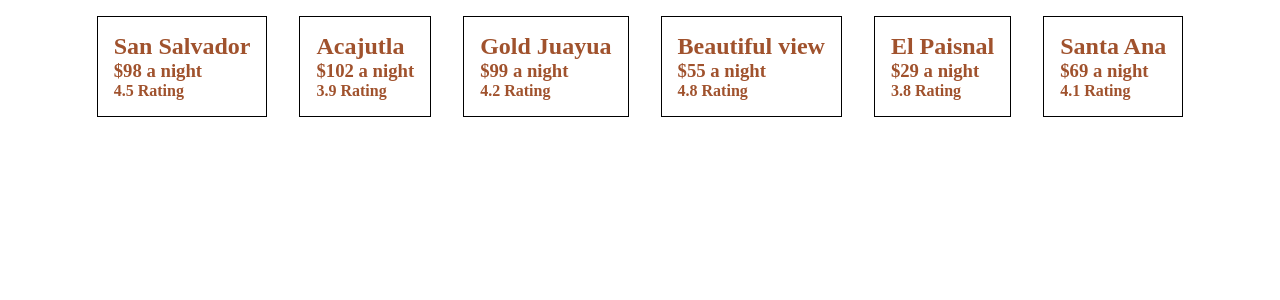
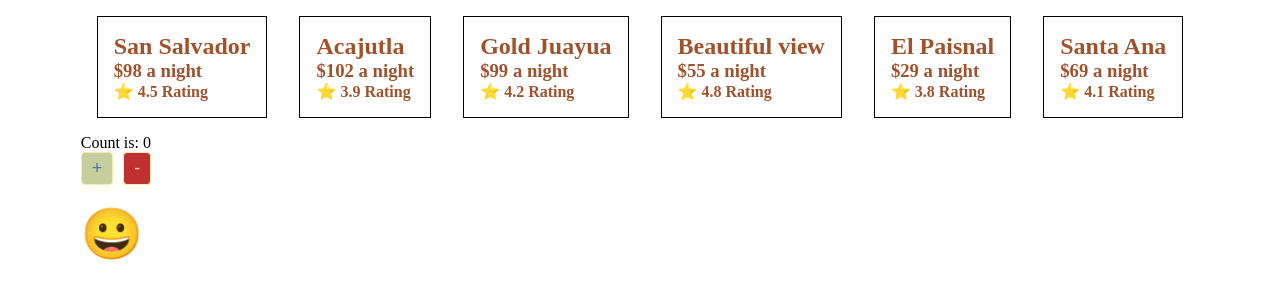
Before and after one commit to wichofly/pokemon_react, a React (Vite) app: page / in a window 1280 px wide. Shown: the top 300 px of the page. Built offline with nearby package versions, Linux system fonts and the light colour scheme.

Commit message:
feat: understanding the use of useState

```diff
--- a/src/App.jsx
+++ b/src/App.jsx
@@ -1,4 +1,6 @@
 import './App.css';
+import Counter from './components/counters/Counter';
+import Toggler from './components/counters/Toggler';
 import PropertyList from './components/properties/PropertyList';
 // import ShoppingList from './components/shopping/ShoppingList';
 // import RandomPokemon from './components/RandomPokemon';
@@ -38,6 +40,8 @@ function App() {
       {/* <ShoppingList items={data} /> */}
 
       <PropertyList properties={properties} />
+      <Counter />
+      <Toggler />
     </>
   );
 }
--- /dev/null
+++ b/src/components/counters/Counter.jsx
@@ -0,0 +1,61 @@
+import { useState } from 'react';
+
+const btn_plus = {
+  padding: '5px 10px',
+  border: '1px solid #F6ECA9',
+  borderRadius: '4px',
+  cursor: 'pointer',
+  fontSize: '18px',
+  backgroundColor: '#C6CF9B',
+  color: '#596FB7',
+};
+
+const btn_decrease = {
+  marginLeft: '10px',
+  padding: '5px 10px',
+  border: '1px solid #F6ECA9',
+  borderRadius: '4px',
+  cursor: 'pointer',
+  fontSize: '18px',
+  backgroundColor: '#BF3131',
+  color: '#EAD196',
+};
+
+const Counter = () => {
+  const [counter, setCounter] = useState(0);
+
+  const increase = () => {
+    setCounter((currentState) => currentState + 1);
+  };
+
+  return (
+    <div>
+      <p>Count is: {counter}</p>
+      <button onClick={increase} style={btn_plus}>
+        +
+      </button>
+      <button
+        onClick={() => setCounter(counter > 0 ? counter - 1 : 0)}
+        style={btn_decrease}
+      >
+        -
+      </button>
+    </div>
+  );
+};
+
+export default Counter;
+
+/*
+ - setCounter(counter + 1) :
+   It shows one number behind in the console.
+   This is because the state update is asynchronous.
+   So the console.log will be called before the state is updated.
+
+   The benefit of using the function setCounter((currentState) => currentState + 1) is that it is more efficient than using setCounter(counter + 1).
+   This is because the function setCounter((currentState) => currentState + 1) only updates the state of the counter when the function increase() is called,
+   while the function setCounter(counter + 1) updates the state of the counter every time the code is executed.
+   This can result in slower performance if the counter is updated frequently
+<---------------------------------------------------------------------------------------------------------------------------------------------------------------->
+
+*/
--- /dev/null
+++ b/src/components/counters/Toggler.jsx
@@ -0,0 +1,22 @@
+import { useState } from 'react';
+
+const face_style = {
+  fontSize: '50px',
+  cursor: 'pointer',
+};
+
+const Toggler = () => {
+  const [isHappy, setIsHappy] = useState(true);
+
+  const toggleIsHappy = () => setIsHappy(!isHappy);
+
+  return (
+    <div style={{ marginTop: '20px' }}>
+      <p onClick={toggleIsHappy} style={face_style}>
+        {isHappy ? '😀' : '😥'}
+      </p>
+    </div>
+  );
+};
+
+export default Toggler;
--- a/src/components/properties/Property.jsx
+++ b/src/components/properties/Property.jsx
@@ -4,7 +4,7 @@ const Property = ({ name, price, rating }) => {
     <div className="property">
       <h2>{name}</h2>
       <h3>${price} a night</h3>
-      <h4>{rating} Rating</h4>
+      <h4>⭐ {rating} Rating</h4>
     </div>
   );
 };
```
